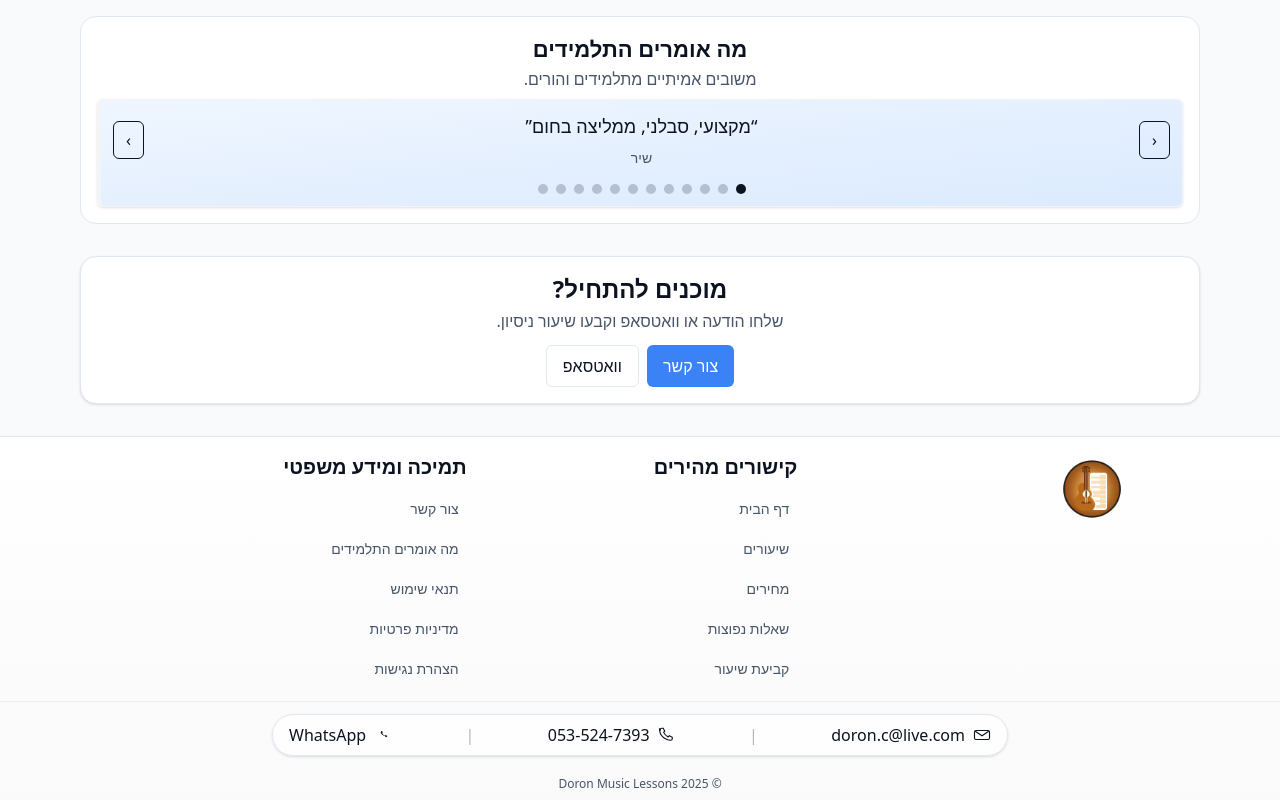
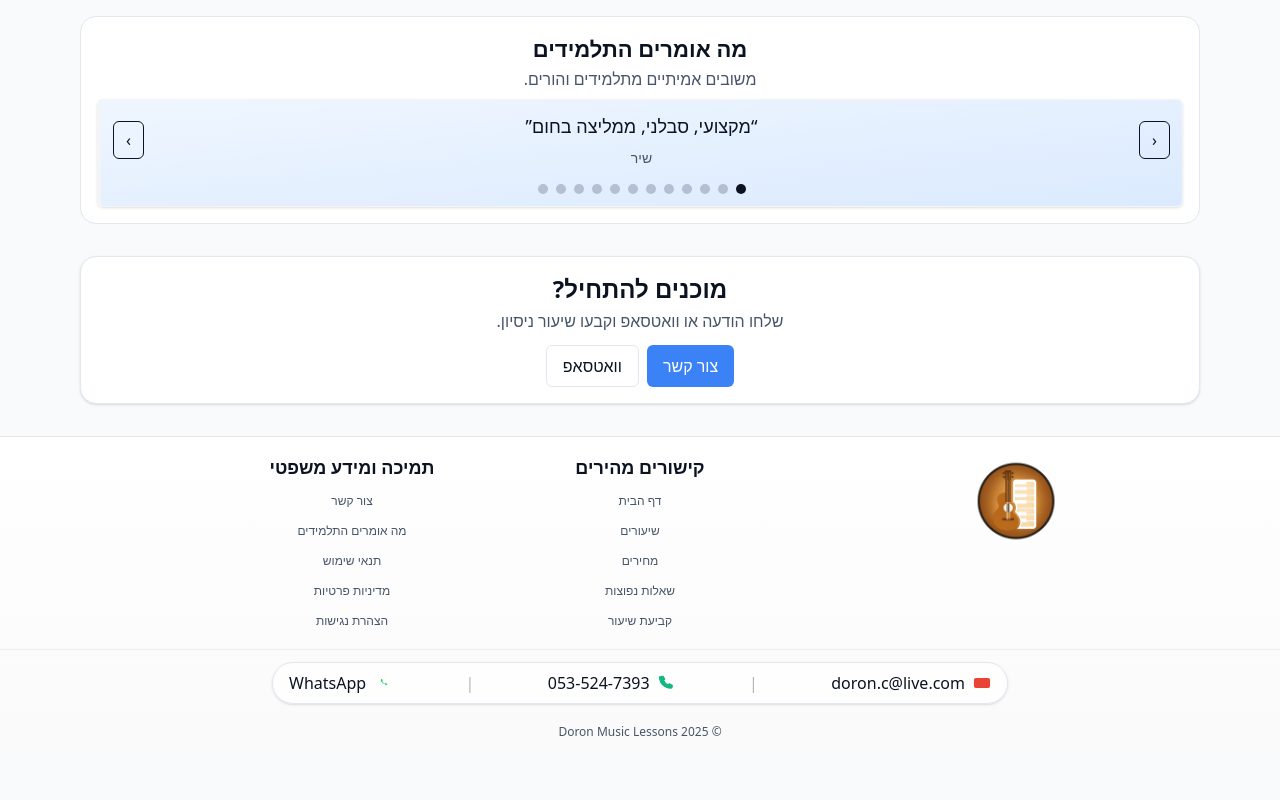
Before and after one commit to doronc36-rgb/guitar-lessons, a Next.js app: page / in a window 1280 px wide. Shown: the part 967-1767 px from the top of the page. After the commit the page ends 1715 px from the top, so only its background shows below. Built offline with nearby package versions, Linux system fonts and the light colour scheme; no server answers.

Commit message:
Footer polish: larger centered logo, colored contact icons in centered pill, smaller column typography and spacing

```diff
--- a/src/app/components/Footer.tsx
+++ b/src/app/components/Footer.tsx
@@ -9,50 +9,50 @@ export default function SiteFooter() {
   const year = new Date().getFullYear();
   return (
     <footer className="mt-4 bg-gradient-to-b from-white to-neutral-50 dark:from-neutral-900 dark:to-neutral-950 border-t border-neutral-200 dark:border-neutral-800">
-      <div className="max-w-5xl mx-auto px-6 py-4">
+      <div className="max-w-4xl mx-auto px-6 py-4">
 
         {/* Main Footer Content */}
-        <div className="grid gap-4 grid-cols-1 md:grid-cols-2 lg:grid-cols-3 text-sm">
+        <div className="grid gap-4 grid-cols-1 md:grid-cols-2 lg:grid-cols-3 text-xs text-center">
 
           {/* About & Contact Combined */}
           <div className="space-y-3">
             <div className="flex justify-center md:justify-start">
-              <Image src="/images/music_logo_3_optimized.png" alt="Doron Cohen logo" width={72} height={72} priority />
+              <Image src="/images/music_logo_3_optimized.png" alt="Doron Cohen logo" width={96} height={96} priority />
             </div>
             {/* Removed footer about heading per request */}
           </div>
 
           {/* Navigation Links */}
           <div>
-            <h3 className="font-bold text-xl text-[color:var(--foreground)] mb-3">{t.footer.links.title}</h3>
-            <div className="space-y-2">
+            <h3 className="font-bold text-lg text-[color:var(--foreground)] mb-2">{t.footer.links.title}</h3>
+            <div className="space-y-1.5">
               <Link
                 href="/"
-                className="block text-[color:var(--muted)] hover:text-[color:var(--foreground)] transition-colors py-1.5 px-2 rounded-md hover:bg-neutral-100 dark:hover:bg-neutral-800 font-medium"
+                className="block text-[color:var(--muted)] hover:text-[color:var(--foreground)] transition-colors py-1 px-2 rounded-md hover:bg-neutral-100 dark:hover:bg-neutral-800 font-medium"
               >
                 {t.footer.links.home}
               </Link>
               <Link
                 href="/lessons"
-                className="block text-[color:var(--muted)] hover:text-[color:var(--foreground)] transition-colors py-1.5 px-2 rounded-md hover:bg-neutral-100 dark:hover:bg-neutral-800 font-medium"
+                className="block text-[color:var(--muted)] hover:text-[color:var(--foreground)] transition-colors py-1 px-2 rounded-md hover:bg-neutral-100 dark:hover:bg-neutral-800 font-medium"
               >
                 {t.footer.links.lessons}
               </Link>
               <Link
                 href="/prices"
-                className="block text-[color:var(--muted)] hover:text-[color:var(--foreground)] transition-colors py-1.5 px-2 rounded-md hover:bg-neutral-100 dark:hover:bg-neutral-800 font-medium"
+                className="block text-[color:var(--muted)] hover:text-[color:var(--foreground)] transition-colors py-1 px-2 rounded-md hover:bg-neutral-100 dark:hover:bg-neutral-800 font-medium"
               >
                 {t.footer.links.prices}
               </Link>
               <Link
                 href="/faq"
-                className="block text-[color:var(--muted)] hover:text-[color:var(--foreground)] transition-colors py-1.5 px-2 rounded-md hover:bg-neutral-100 dark:hover:bg-neutral-800 font-medium"
+                className="block text-[color:var(--muted)] hover:text-[color:var(--foreground)] transition-colors py-1 px-2 rounded-md hover:bg-neutral-100 dark:hover:bg-neutral-800 font-medium"
               >
                 {t.footer.links.faq}
               </Link>
               <Link
                 href="/booking"
-                className="block text-[color:var(--muted)] hover:text-[color:var(--foreground)] transition-colors py-1.5 px-2 rounded-md hover:bg-neutral-100 dark:hover:bg-neutral-800 font-medium"
+                className="block text-[color:var(--muted)] hover:text-[color:var(--foreground)] transition-colors py-1 px-2 rounded-md hover:bg-neutral-100 dark:hover:bg-neutral-800 font-medium"
               >
                 {t.footer.links.booking}
               </Link>
@@ -61,35 +61,35 @@ export default function SiteFooter() {
 
           {/* Legal & Support */}
           <div>
-            <h3 className="font-bold text-xl text-[color:var(--foreground)] mb-3">{t.footer.links.legal}</h3>
-            <div className="space-y-2">
+            <h3 className="font-bold text-lg text-[color:var(--foreground)] mb-2">{t.footer.links.legal}</h3>
+            <div className="space-y-1.5">
               <Link
                 href="/#contact"
-                className="block text-[color:var(--muted)] hover:text-[color:var(--foreground)] transition-colors py-1.5 px-2 rounded-md hover:bg-neutral-100 dark:hover:bg-neutral-800 font-medium"
+                className="block text-[color:var(--muted)] hover:text-[color:var(--foreground)] transition-colors py-1 px-2 rounded-md hover:bg-neutral-100 dark:hover:bg-neutral-800 font-medium"
               >
                 {t.footer.links.contact}
               </Link>
               <Link
                 href="/#reviews"
-                className="block text-[color:var(--muted)] hover:text-[color:var(--foreground)] transition-colors py-1.5 px-2 rounded-md hover:bg-neutral-100 dark:hover:bg-neutral-800 font-medium"
+                className="block text-[color:var(--muted)] hover:text-[color:var(--foreground)] transition-colors py-1 px-2 rounded-md hover:bg-neutral-100 dark:hover:bg-neutral-800 font-medium"
               >
                 {t.home?.testimonials?.title || 'Reviews'}
               </Link>
               <Link
                 href="/terms"
-                className="block text-[color:var(--muted)] hover:text-[color:var(--foreground)] transition-colors py-1.5 px-2 rounded-md hover:bg-neutral-100 dark:hover:bg-neutral-800 font-medium"
+                className="block text-[color:var(--muted)] hover:text-[color:var(--foreground)] transition-colors py-1 px-2 rounded-md hover:bg-neutral-100 dark:hover:bg-neutral-800 font-medium"
               >
                 {t.terms.title}
               </Link>
               <Link
                 href="/privacy"
-                className="block text-[color:var(--muted)] hover:text-[color:var(--foreground)] transition-colors py-1.5 px-2 rounded-md hover:bg-neutral-100 dark:hover:bg-neutral-800 font-medium"
+                className="block text-[color:var(--muted)] hover:text-[color:var(--foreground)] transition-colors py-1 px-2 rounded-md hover:bg-neutral-100 dark:hover:bg-neutral-800 font-medium"
               >
                 {t.privacy.title}
               </Link>
               <Link
                 href="/accessibility"
-                className="block text-[color:var(--muted)] hover:text-[color:var(--foreground)] transition-colors py-1.5 px-2 rounded-md hover:bg-neutral-100 dark:hover:bg-neutral-800 font-medium"
+                className="block text-[color:var(--muted)] hover:text-[color:var(--foreground)] transition-colors py-1 px-2 rounded-md hover:bg-neutral-100 dark:hover:bg-neutral-800 font-medium"
               >
                 {t.accessibility.title}
               </Link>
@@ -102,17 +102,17 @@ export default function SiteFooter() {
         <div className="max-w-3xl mx-auto px-4">
           <div className="flex items-center justify-between gap-3 rounded-full border border-[color:var(--border)] bg-white/70 dark:bg-neutral-800/60 px-4 py-2 shadow-sm">
             <a href="mailto:doron.c@live.com" className="flex items-center gap-2 hover:text-[color:var(--foreground)] font-medium break-all" aria-label="Email">
-              <svg width="18" height="18" viewBox="0 0 24 24" fill="none" xmlns="http://www.w3.org/2000/svg"><path d="M4 6h16a2 2 0 0 1 2 2v8a2 2 0 0 1-2 2H4a2 2 0 0 1-2-2V8a2 2 0 0 1 2-2z" stroke="currentColor" strokeWidth="1.5"/><path d="m3 7 9 6 9-6" stroke="currentColor" strokeWidth="1.5"/></svg>
+              <svg width="18" height="18" viewBox="0 0 24 24" fill="#EA4335" xmlns="http://www.w3.org/2000/svg"><path d="M4 6h16a2 2 0 0 1 2 2v8a2 2 0 0 1-2 2H4a2 2 0 0 1-2-2V8a2 2 0 0 1 2-2z" stroke="#EA4335" strokeWidth="1.5"/><path d="m3 7 9 6 9-6" stroke="#EA4335" strokeWidth="1.5"/></svg>
               doron.c@live.com
             </a>
             <span className="opacity-30">|</span>
             <a href="tel:+972535247393" className="flex items-center gap-2 hover:text-[color:var(--foreground)] font-medium whitespace-nowrap" aria-label="Phone">
-              <svg width="18" height="18" viewBox="0 0 24 24" fill="none" xmlns="http://www.w3.org/2000/svg"><path d="M3 5c0-1.1.9-2 2-2h2l2 4-1.5 1.5a12 12 0 0 0 6 6L15 13l4 2v2a2 2 0 0 1-2 2c-8.284 0-15-6.716-15-15z" stroke="currentColor" strokeWidth="1.5"/></svg>
+              <svg width="18" height="18" viewBox="0 0 24 24" fill="#10B981" xmlns="http://www.w3.org/2000/svg"><path d="M3 5c0-1.1.9-2 2-2h2l2 4-1.5 1.5a12 12 0 0 0 6 6L15 13l4 2v2a2 2 0 0 1-2 2c-8.284 0-15-6.716-15-15z" stroke="#10B981" strokeWidth="1.5"/></svg>
               053-524-7393
             </a>
             <span className="opacity-30">|</span>
             <a href="https://wa.me/972535247393" target="_blank" rel="noopener noreferrer" className="flex items-center gap-2 hover:text-[color:var(--foreground)] font-medium whitespace-nowrap" aria-label="WhatsApp">
-              <svg width="18" height="18" viewBox="0 0 32 32" xmlns="http://www.w3.org/2000/svg"><path fill="currentColor" d="M19.11 17.62a4.89 4.89 0 0 1-2.16-.59a10.9 10.9 0 0 1-1.88-1.21a10.93 10.93 0 0 1-1.74-1.6a5.28 5.28 0 0 1-1.13-1.86a3.3 3.3 0 0 1 .13-2.72a1.18 1.18 0 0 1 .9-.57h.77a.62.62 0 0 1 .57.39l.86 2.01a.7.7 0 0 1-.04.6l-.53.9a.36.36 0 0 0 0 .33a7.88 7.88 0 0 0 1.92 2.27a7.91 7.91 0 0 0 2.42 1.43a.36.36 0 0 0 .34-.05l.86-.64a.7.7 0 0 1 .6-.08l2.08.69a.62.62 0 0 1 .41.57v.77a1.18 1.18 0 0 1-.48.95a3.31 3.31 0 0 1-1.82.58Z"/></svg>
+              <svg width="18" height="18" viewBox="0 0 32 32" xmlns="http://www.w3.org/2000/svg"><path fill="#25D366" d="M19.11 17.62a4.89 4.89 0 0 1-2.16-.59a10.9 10.9 0 0 1-1.88-1.21a10.93 10.93 0 0 1-1.74-1.6a5.28 5.28 0 0 1-1.13-1.86a3.3 3.3 0 0 1 .13-2.72a1.18 1.18 0 0 1 .9-.57h.77a.62.62 0 0 1 .57.39l.86 2.01a.7.7 0 0 1-.04.6l-.53.9a.36.36 0 0 0 0 .33a7.88 7.88 0 0 0 1.92 2.27a7.91 7.91 0 0 0 2.42 1.43a.36.36 0 0 0 .34-.05l.86-.64a.7.7 0 0 1 .6-.08l2.08.69a.62.62 0 0 1 .41.57v.77a1.18 1.18 0 0 1-.48.95a3.31 3.31 0 0 1-1.82.58Z"/></svg>
               WhatsApp
             </a>
           </div>
```
